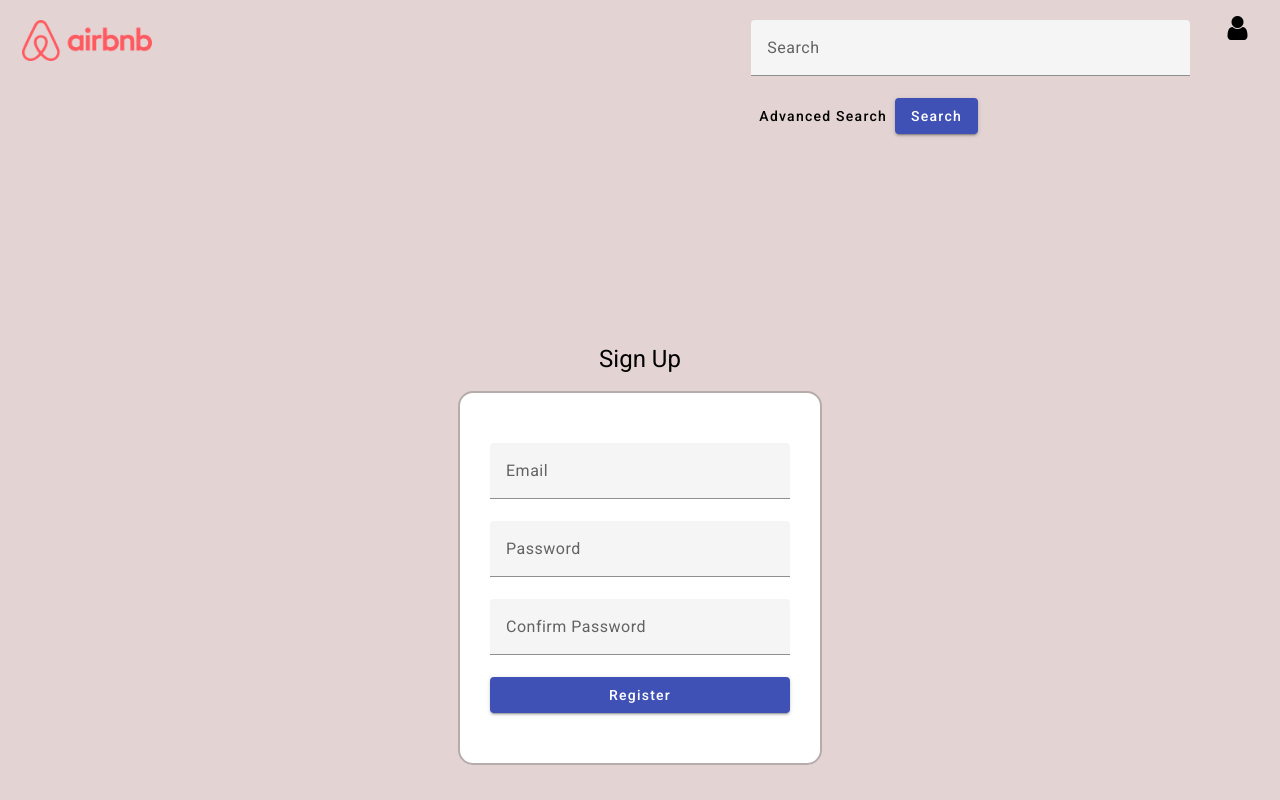
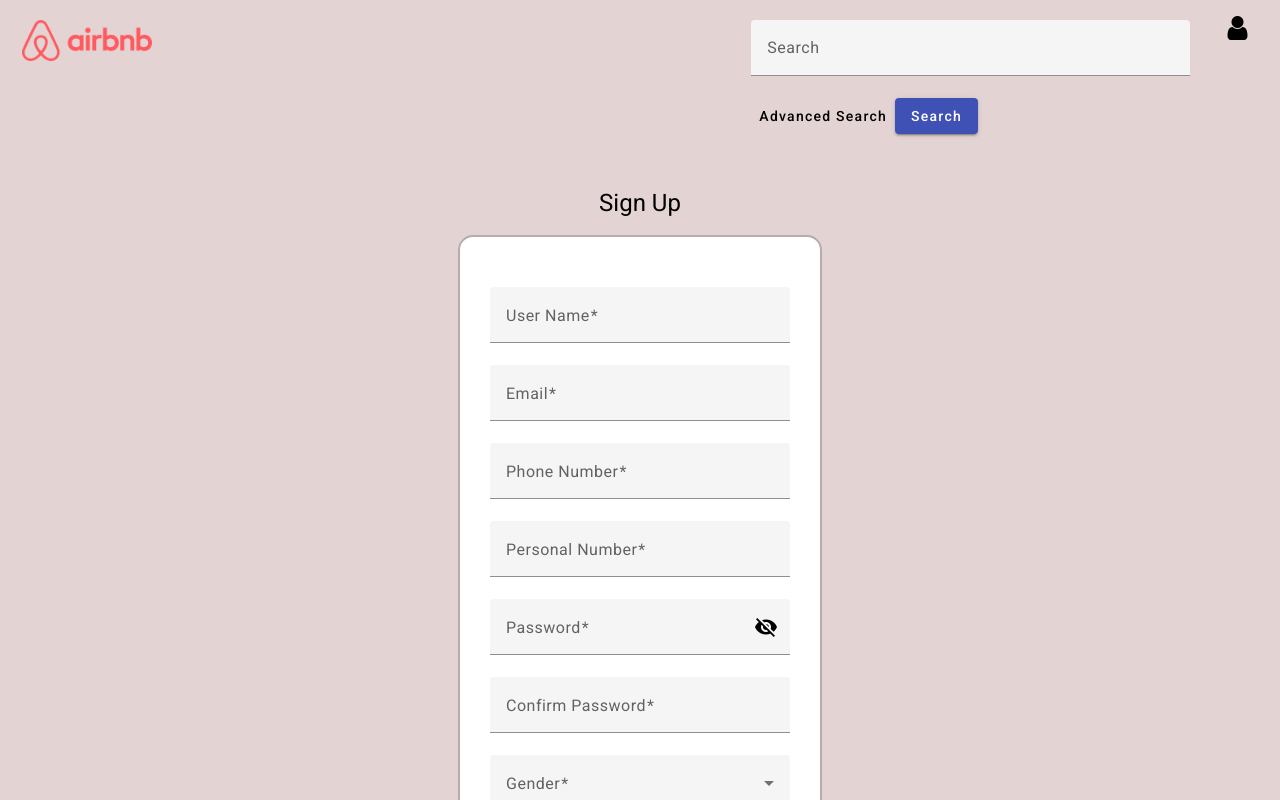
Before and after one commit to irakli-ka/angular-airbnb-clone, an Angular app: page /register in a window 1280 px wide. Shown: the top 800 px of the page. Built offline with nearby package versions, Linux system fonts and the light colour scheme; a web font is replaced by a local one.

Commit message:
register method added to user service, registration component update

```diff
--- a/src/app/navigation/header/header.component.ts
+++ b/src/app/navigation/header/header.component.ts
@@ -10,7 +10,7 @@ export class HeaderComponent implements OnInit {
   searchForm: FormGroup = new FormGroup({});
 
   showAdvancedSearch = false;
-  isLoggedIn: any = true;
+  isLoggedIn: any = false;
 
   constructor(private formBuilder: FormBuilder) { }
 
--- a/src/app/pages/user/registration/registration.component.html
+++ b/src/app/pages/user/registration/registration.component.html
@@ -2,16 +2,46 @@
     <h1>Sign Up</h1>
     <form [formGroup]="registerForm" (ngSubmit)="onSubmit()">
         <mat-form-field>
-            <input matInput placeholder="Email" formControlName="email" required>
+            <mat-label>User Name</mat-label>
+            <input matInput formControlName="userName" type="text" required />
         </mat-form-field>
 
         <mat-form-field>
-            <input matInput placeholder="Password" formControlName="password" type="password" required>
+            <mat-label>Email</mat-label>
+            <input matInput formControlName="email" type="email" required />
         </mat-form-field>
 
         <mat-form-field>
-            <input matInput placeholder="Confirm Password" formControlName="confirmPassword" type="password" required>
+            <mat-label>Phone Number</mat-label>
+            <input matInput formControlName="phone" type="tel" required />
         </mat-form-field>
+
+        <mat-form-field>
+            <mat-label>Personal Number</mat-label>
+            <input matInput formControlName="personalNumber" type="tel" required />
+        </mat-form-field>
+
+        <mat-form-field>
+            <mat-label>Password</mat-label>
+            <input matInput formControlName="password" [type]="hidePassword ? 'password' : 'text'" required />
+            <button type="button" mat-icon-button matSuffix (click)="hidePassword = !hidePassword" [attr.aria-label]="'Hide password'" [attr.aria-pressed]="hidePassword">
+                <mat-icon>{{hidePassword ? 'visibility_off' : 'visibility'}}</mat-icon>
+            </button>
+        </mat-form-field>
+
+        <mat-form-field>
+            <mat-label>Confirm Password</mat-label>
+            <input matInput formControlName="confirmPassword" [type]="hidePassword ? 'password' : 'text'" required />
+        </mat-form-field>
+
+        <mat-form-field>
+            <mat-label>Gender</mat-label>
+            <mat-select formControlName="gender" required>
+              <mat-option value="male">Male</mat-option>
+              <mat-option value="female">Female</mat-option>
+              <mat-option value="other">Other</mat-option>
+            </mat-select>
+          </mat-form-field>
 
         <button mat-raised-button color="primary" type="submit">Register</button>
     </form>
--- a/src/app/pages/user/registration/registration.component.ts
+++ b/src/app/pages/user/registration/registration.component.ts
@@ -1,5 +1,7 @@
 import { Component, OnInit } from '@angular/core';
 import { FormBuilder, FormGroup, Validators } from '@angular/forms';
+import { UserService } from '../user.service';
+import { Router } from '@angular/router';
 
 @Component({
   selector: 'app-registration',
@@ -9,20 +11,37 @@ import { FormBuilder, FormGroup, Validators } from '@angular/forms';
 export class RegistrationComponent implements OnInit {
 
   registerForm!: FormGroup;
+  hidePassword: boolean = true;
 
-  constructor(private formBuilder: FormBuilder) {}
+  constructor(private formBuilder: FormBuilder , private UserService: UserService, private router: Router) {}
 
   ngOnInit() {
     this.registerForm = this.formBuilder.group({
+      userName: ['', Validators.required],
       email: ['', [Validators.required, Validators.email]],
+      phone: ['', [Validators.required, Validators.minLength(9), Validators.maxLength(9)]],
+      personalNumber: ['', [Validators.required, Validators.minLength(9), Validators.maxLength(9)]],
       password: ['', Validators.required],
-      confirmPassword: ['', Validators.required]
+      confirmPassword: ['', Validators.required],
+      gender: ['', Validators.required]
     });
   }
 
-  onSubmit() {
-    if (this.registerForm.valid) {
-      // handle form submission...
-    }
+
+
+onSubmit() {
+  if (this.registerForm.valid && this.registerForm.value.password === this.registerForm.value.confirmPassword) {
+    this.UserService.register(this.registerForm.value).subscribe({
+      next: response => {
+        alert('Registration successful ' +  response);
+        this.router.navigate(['/login']);
+      },
+      error: error => alert('Registration error ' + error)
+    });
+  } else if (this.registerForm.value.password !== this.registerForm.value.confirmPassword) {
+    alert('Passwords do not match');
+  } else {
+    alert('Please fill in all fields correctly');
   }
 }
+}
--- a/src/app/pages/user/user.service.ts
+++ b/src/app/pages/user/user.service.ts
@@ -1,24 +1,18 @@
 import { Injectable } from '@angular/core';
 import { HttpClient } from '@angular/common/http';
 import { Observable } from 'rxjs';
+import { BASEAPIURL } from '../../../environments/environments';
+import { UserRegistration } from './registration/user.registration.model';
 
 @Injectable({
   providedIn: 'root'
 })
 export class UserService {
-  private apiUrl = 'http://localhost:3000/api'; // replace with your API URL
 
   constructor(private http: HttpClient) { }
 
-  register(userData: any): Observable<any> {
-    return this.http.post(`${this.apiUrl}/register`, userData);
+  register(userData: UserRegistration): Observable<any> {
+    return this.http.post(`${BASEAPIURL}/api/user/registerUser`, userData);
   }
 
-  login(userData: any): Observable<any> {
-    return this.http.post(`${this.apiUrl}/login`, userData);
-  }
-
-  updateUserInfo(userData: any): Observable<any> {
-    return this.http.put(`${this.apiUrl}/user`, userData);
-  }
 }
```
Also changed, not shown: src/app/pages/user/registration/user.registration.model.ts (added, +8 -0 lines), src/app/pages/user/user.module.ts (+6 -2 lines), src/app/shared/models/User.model.ts (added, +9 -0 lines).
